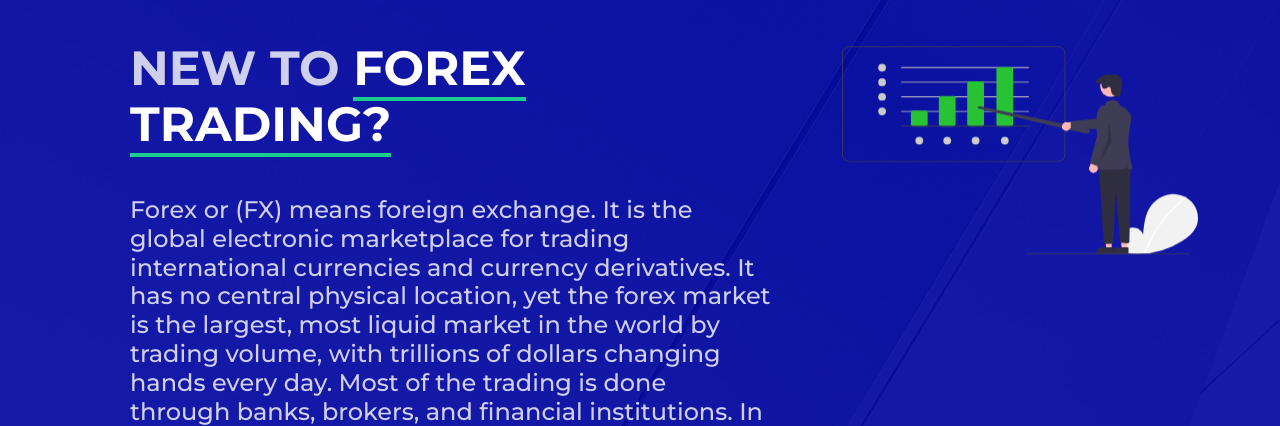
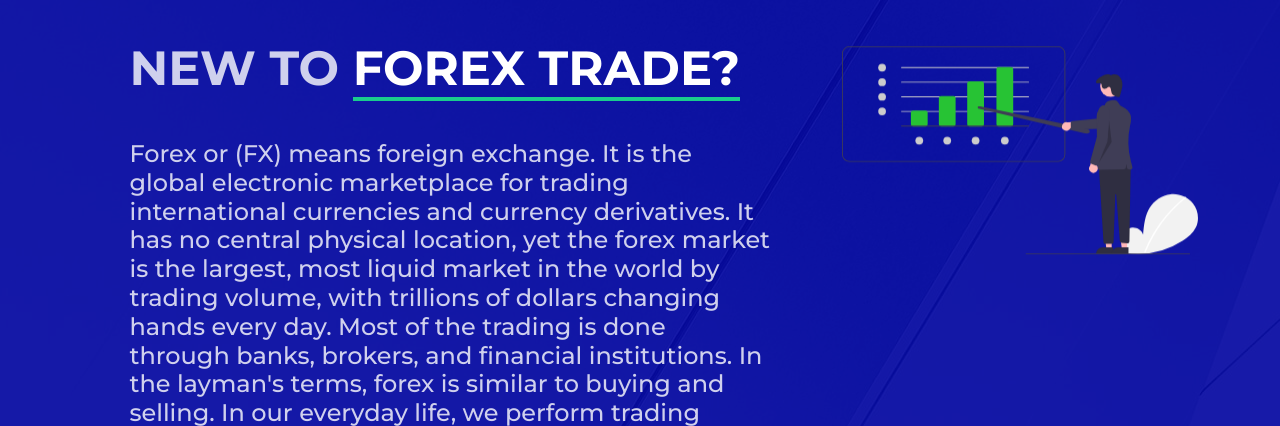
Before and after one commit to norbertose09/douzepanier, a PHP site: page /info in a window 1280 px wide. Shown: the part 80-506 px from the top of the page. Run offline with PHP 8.4, Linux system fonts and the light colour scheme.

Commit message:
Update index.php

```diff
--- a/info/index.php
+++ b/info/index.php
@@ -59,7 +59,7 @@
       <div class="row justify-content-between">
         <div class="col-lg-7 pt-5 pt-lg-0 order-2 order-lg-1 d-flex align-items-center">
           <div data-aos="zoom-out">
-            <h1>NEW TO <span>FOREX TRADING?</span></h1>
+            <h1>NEW TO <span>FOREX TRADE?</span></h1>
             <br>
             <h2>Forex or (FX) means foreign exchange. It is the global electronic marketplace for trading international currencies and currency derivatives. It has no central physical location, yet the forex market is the largest, most liquid market in the world by trading volume, with trillions of dollars changing hands every day. Most of the trading is done through banks, brokers, and financial institutions. In the layman's terms, forex is similar to buying and selling. In our everyday life, we perform trading unknown to some of us. For instance, when you buy an item and pay with a curency, exchange is done there. So in the case of forex, we are exchanging one country's currency for another. Let's say euro for dollars.
 
```
